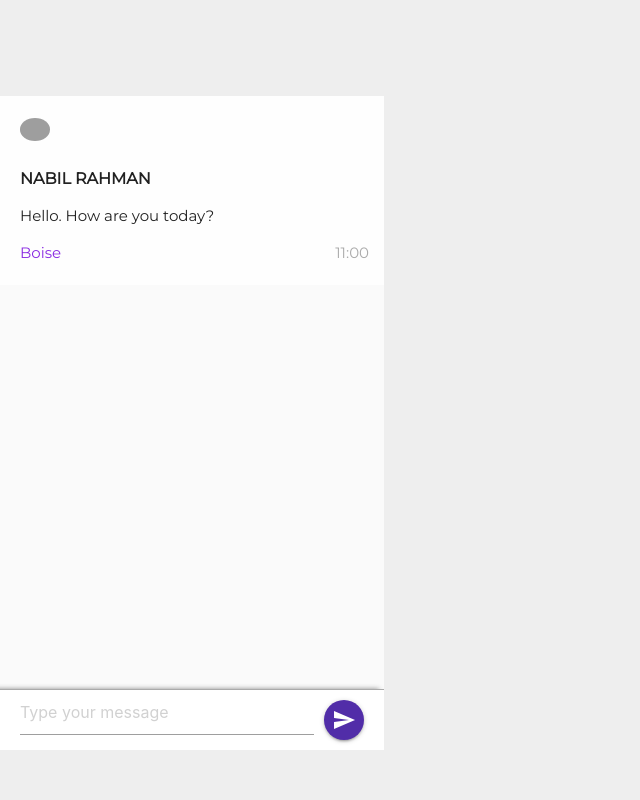
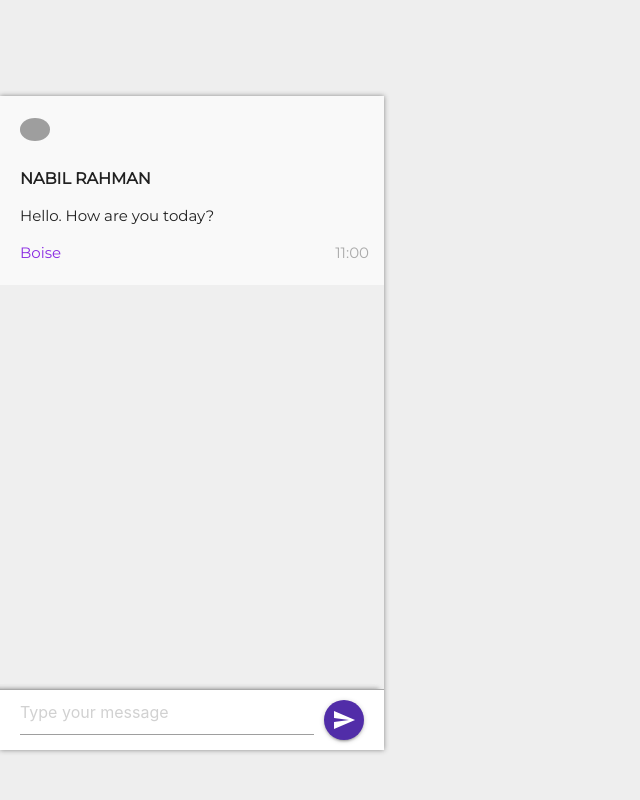
Before and after one commit to nabilrhman/MapChat, a PHP site: page /chat-list.html in a window 1280 px wide. Shown: the whole page, without its empty margins (0-640 px from the left). Run offline with PHP 8.4, Linux system fonts and the light colour scheme; some libraries are stand-ins or nearby versions; grey boxes are pictures that could not be loaded.

Commit message:
Tweaks the chat container UI.

```diff
--- a/css/chat.css
+++ b/css/chat.css
@@ -42,7 +42,8 @@ body
     bottom: 50px;
     left: 0;
     right: 0;
-    background-color:rgba(255,255,255,0.7);
+    background-color:rgba(240,240,240,0.7);
+    box-shadow: 0px 0 5px #888;
 
 }
 
@@ -69,13 +70,14 @@ body
 
 .chat
 {
-    background-color:rgba(255,255,255,0.7);
+    background-color:rgba(255,255,255,0.6);
     /*border-bottom:1px solid #aaa;*/
     box-shadow:-5px 0 5px #888;
     width: 100%;
     padding-bottom: 20px;
     padding-left: 20px;
     padding-top: 2px;
+    margin-bottom: 3px;
 }
 
 
```
